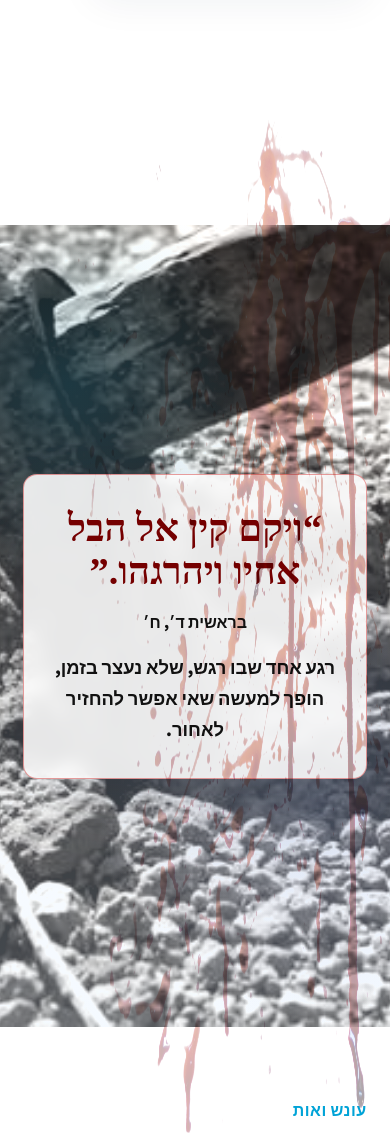
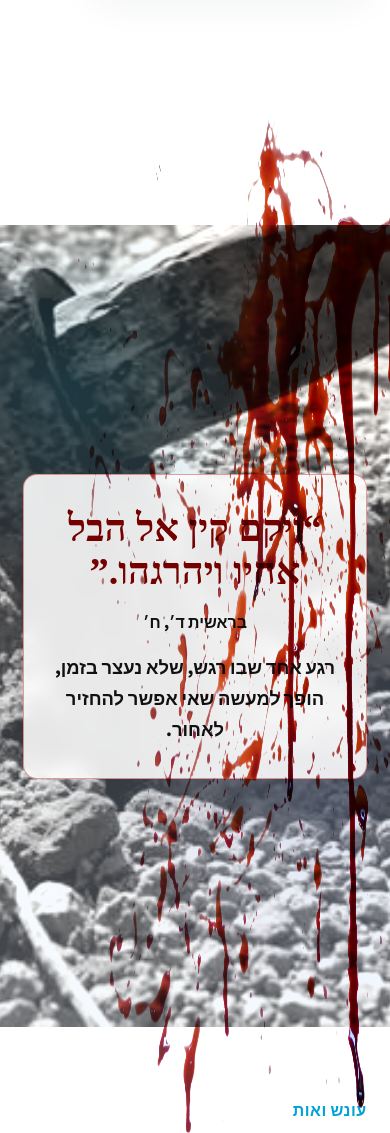
Before and after one commit to BarakGershon/webpages, a plain HTML site: page index.html in a window 390 px wide. Shown: the part 7700-8833 px from the top of the page. Drawn offline with Linux system fonts and the light colour scheme; a web font is replaced by a local one.

Commit message:
Update style.css

```diff
--- a/style.css
+++ b/style.css
@@ -754,10 +754,6 @@
       padding: 80px 6%;
     }
 
-    .murder-section.visible .blood-overlay {
-      opacity: 0.36;
-    }
-
     .murder-popup {
       padding: 32px 24px;
     }
```
